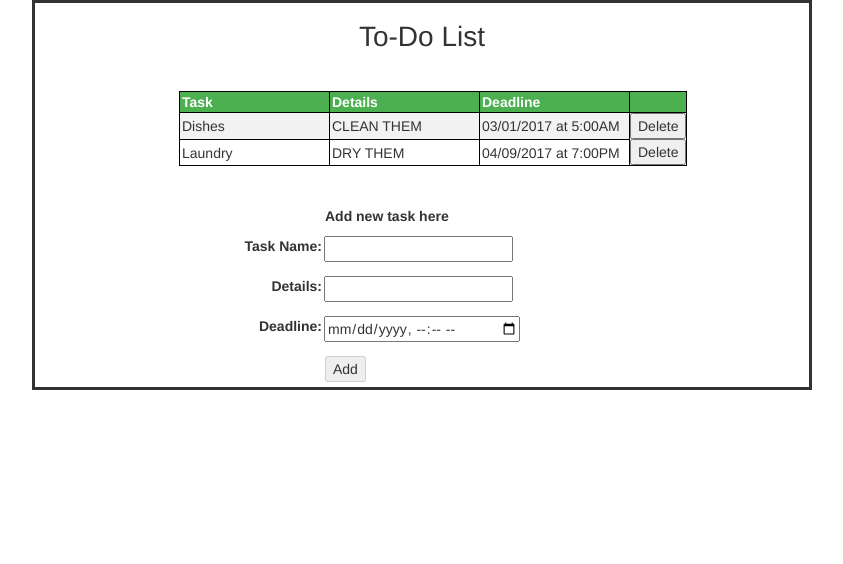
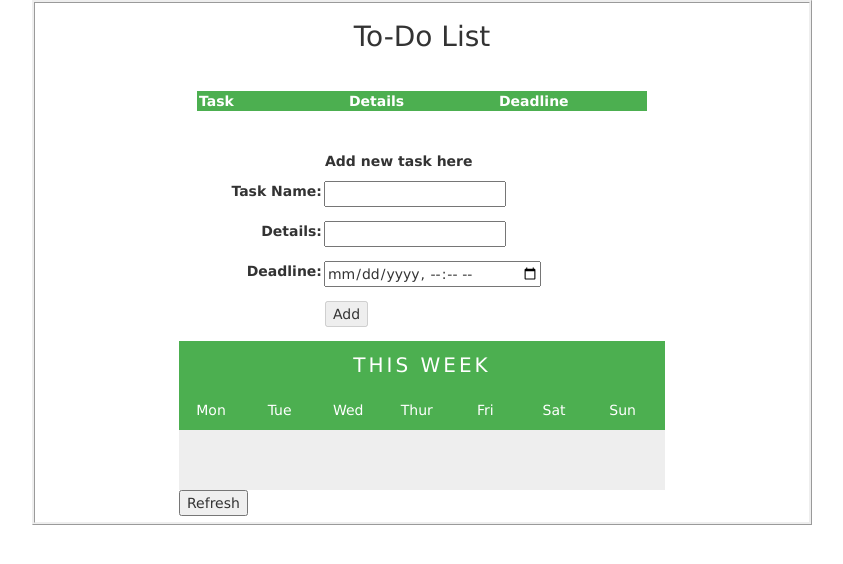
Before and after one commit to kntnguyen94/To-Do-List-Builder, a plain HTML site: page To-Do List Builder/index.html in a window 1280 px wide. Shown: the whole page, without its empty margins (218-1061 px from the left). Drawn offline with nearby package versions, Linux system fonts and the light colour scheme.

Commit message:
Issue
Im having issues trying to compare dates and adding it into the list.
This is all to new to me and I learned alot while trying to do this. I
just wanted to show you guys what im up to and maybe give me some
advice. Senpais, helperino!

```diff
--- a/To-Do List Builder/index.html
+++ b/To-Do List Builder/index.html
@@ -8,6 +8,7 @@
       display: none;
     }
     </style>
+
     <link rel="stylesheet" href="http://maxcdn.bootstrapcdn.com/bootstrap/3.3.6/css/bootstrap.min.css">
     <link rel = "stylesheet" type = "text/css" href = "main.css">
 </header>
@@ -51,13 +52,71 @@
                                 <br><br>
                                 <input class = "formButton" type = "submit" value = "Add" ng-disabled="newTaskForm.$invalid" />
                             </form>
+                                                        <br><br>
+            <script id="tasker">
+             var taskTable = document.getElementById('toDoTable');
+                var curdate = new date();
+                var start = curdate;
+                var end = new Date(start);
+                end.setDate(end.getDate()+ 7);
+
+             var totalTasks = document.getElementById("toDoTable").rows.length;
+             var curTasks = 0;
+
+                function weeker(){
+                while(curTasks<totalTasks){
+                    var theDay = document.getElementById('toDoTable').rows[curTasks].cells[2];
+                    if(theDay == start){
+                    document.getElementById("mo").innerHTMl = document.getElementById("toDoTable").rows[curTasks].cells[0];
+                    curTasks++;
+                    }
+                    else if(theDay ==curdate.setDate(curdate.getDate()+1)){
+
+                    curTasks++
+                    }
+
+                       }
+                    document.getElementById("toDoTable").rows[1].cells[1];
+                }
+            </script>
+
+<div class="week">
+  <ul>
+    <li style="text-align:center">
+      This Week<br>
+    </li>
+  </ul>
+</div>
+
+<ul class="weekdays">
+  <li id="1">Mon</li>
+  <li id="2">Tue</li>
+  <li id="3">Wed</li>
+  <li id="4">Thur</li>
+  <li id="5">Fri</li>
+  <li id="6">Sat</li>
+  <li id="7">Sun</li>
+</ul>
+
+<ul class="days">
+  <li id="mo"><script>document.getElementById()</script></li>
+  <li id="tu"><script>document.write()</script></li>
+  <li id="we"></li>
+  <li id="th"></li>
+  <li id="fr"></li>
+  <li id="sa"></li>
+  <li id="su"></li>
+</ul>
+
+                <script>document.write(curdate());</script>
+      <input id="refresh" type="button" value="Refresh" onclick="weeker();" />
+    </div>
                         </div>
                     <div class = "col-sm-2"></div>
                 </div>
             </div>
             <div class = "col-sm-2"></div>
         </div>
-    </div>
     <script src="https://ajax.googleapis.com/ajax/libs/angularjs/1.4.9/angular.min.js"></script>
     <script src="js/toDo.js"></script>
 </body>
--- a/To-Do List Builder/js/toDo.js
+++ b/To-Do List Builder/js/toDo.js
@@ -4,8 +4,6 @@ var app = angular.module('app', []);
 app.controller("toDoCtrl", function ($scope) {
     "use strict";
     $scope.toDoList = [
-        {taskName: "Dishes",details: "CLEAN THEM", deadline: "03/01/2017 at 5:00AM"},
-        {taskName: "Laundry",details: "DRY THEM", deadline: "04/09/2017 at 7:00PM"}
     ];
 
     $scope.addTask = function (taskInfo) {
--- a/To-Do List Builder/main.css
+++ b/To-Do List Builder/main.css
@@ -402,7 +402,7 @@ textarea {
 
 /* line 4, C:/Nam/To-Do-List-Builder/To-Do List Builder/sass/2-sections/_index-table.sass */
 body .container #toDoDiv #toDoDivList {
-  border-style: solid; }
+  border-style: ridge; }
   @media (max-width: 990px) {
     /* line 4, C:/Nam/To-Do-List-Builder/To-Do List Builder/sass/2-sections/_index-table.sass */
     body .container #toDoDiv #toDoDivList {
@@ -417,14 +417,14 @@ body .container #toDoDiv #toDoDivList {
     body .container #toDoDiv #toDoDivList .row #tableDiv #toDoTable {
       table-layout: fixed;
       margin: 0 auto;
-      border: 1px solid black; }
+      border: 1px ; }
       /* line 17, C:/Nam/To-Do-List-Builder/To-Do List Builder/sass/2-sections/_index-table.sass */
       body .container #toDoDiv #toDoDivList .row #tableDiv #toDoTable .headRow {
         padding-top: 12px;
         padding-bottom: 12px;
         background-color: #4CAF50;
         color: white;
-        border: 1px solid black; }
+        border: 1px ; }
       /* line 24, C:/Nam/To-Do-List-Builder/To-Do List Builder/sass/2-sections/_index-table.sass */
       body .container #toDoDiv #toDoDivList .row #tableDiv #toDoTable .descRow:nth-child(even) {
         background-color: #f2f2f2; }
@@ -436,14 +436,14 @@ body .container #toDoDiv #toDoDivList {
         width: 150px;
         padding-left: 2px;
         word-wrap: break-word;
-        border: 1px solid black; }
+        border: 1px ; }
       /* line 33, C:/Nam/To-Do-List-Builder/To-Do List Builder/sass/2-sections/_index-table.sass */
       body .container #toDoDiv #toDoDivList .row #tableDiv #toDoTable .descCol {
         min-width: 150px;
         max-width: 200px;
         padding-left: 2px;
         word-wrap: break-word;
-        border: 1px solid black; }
+        border: 1px; }
       /* line 39, C:/Nam/To-Do-List-Builder/To-Do List Builder/sass/2-sections/_index-table.sass */
       body .container #toDoDiv #toDoDivList .row #tableDiv #toDoTable .buttonCol {
         padding-left: 0px; }
@@ -470,4 +470,66 @@ body .container #toDoDiv #toDoDivList {
         height: 100%;
         margin-left: 103px; }
 
+ul {list-style-type: none;}
+body {font-family: Verdana, sans-serif;}
+
+/* week header */
+.week {
+    padding: 10px 30px;
+    width: 100%;
+    background: #4CAF50;
+}
+
+/* week list */
+.week ul {
+    margin: 0;
+    padding: 0;
+}
+
+.week ul li {
+    color: white;
+    font-size: 20px;
+    text-transform: uppercase;
+    letter-spacing: 3px;
+}
+
+/* Weekdays (Mon-Sun) */
+.weekdays {
+    margin: 0;
+    padding: 10px 0;
+    background-color:#4CAF50;
+}
+
+.weekdays li {
+    display: inline-block;
+    width: 13.20%;
+    color: #FFFFFF;
+    text-align: center;
+}
+
+/* Days */
+.days {
+    padding: 10px 0;
+    background: #eee;
+    margin: 0;
+}
+
+.days li {
+    list-style-type: none;
+    display: inline-block;
+    width: 15.0%;
+    text-align: center;
+    margin-bottom: 5px;
+    font-size:12px;
+    color:#777;
+}
+
+/* Highlight the "current" day */
+.days li .active {
+    padding: 5px;
+    background: #1abc9c;
+    color: white !important
+}
+
+
 /*# sourceMappingURL=main.css.map */
```
